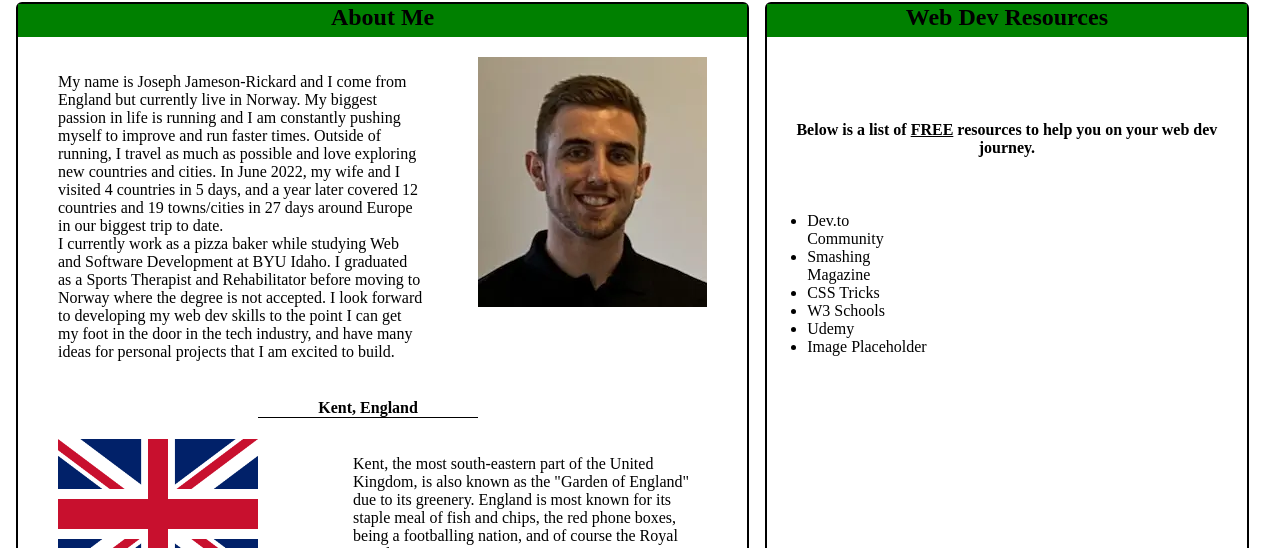
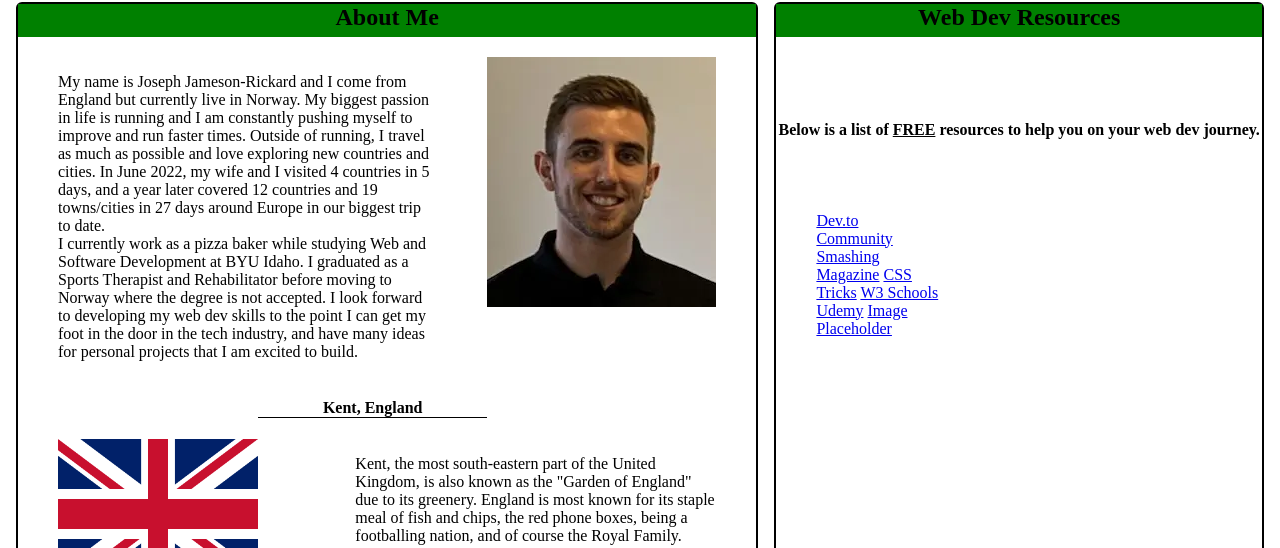
Before and after one commit to JJRTechSec/wdd131, a plain HTML site: page index.html in a window 1280 px wide. Shown: the part 252-800 px from the top of the page. Drawn offline with Linux system fonts and the light colour scheme.

Commit message:
Updated to appease the audit tool

```diff
--- a/index.html
+++ b/index.html
@@ -3,8 +3,8 @@
   <head>
     <meta charset="UTF-8">
     <meta name="viewport" content="width=device-width, initial-scale=1.0">
-    <title>Joseph Jameson-Rickard</title>
-    <meta name="description" content="WDD 131 - Dynamic Web Fundamentals, Joseph Jameson-Rickard, landing page about the author with links to his work">
+    <title>WDD 131 - Dynamic Web Fundamentals - Joseph Jameson-Rickard</title>
+    <meta name="description" content="WDD 131 - Dynamic Web Fundamentals, Joseph Jameson-Rickard, landing page with information about the author, where he is from, what his hobbies are, links to resources to help with web development, and links to his LinkedIn and final project.">
     <meta name="author" content="Joseph Jameson-Rickard">
     <link rel="stylesheet" href="./styles/base.css">
 
@@ -51,12 +51,12 @@
         <h2>Web Dev Resources</h2>
         <h4 class="card-subtitle">Below is a list of <u>FREE</u> resources to help you on your web dev journey.</h4>
         <ul>
-          <li>Dev.to Community</li>
-          <li>Smashing Magazine</li>
-          <li>CSS Tricks</li>
-          <li>W3 Schools</li>
-          <li>Udemy</li>
-          <li>Image Placeholder</li>
+          <a href="#">Dev.to Community</a>
+          <a href="#">Smashing Magazine</a>
+          <a href="#">CSS Tricks</a>
+          <a href="#">W3 Schools</a>
+          <a href="#">Udemy</a>
+          <a href="#">Image Placeholder</a>
         </ul>
       </section>
     </main>
--- a/styles/base.css
+++ b/styles/base.css
@@ -59,7 +59,7 @@ nav a:hover {
 main {
   flex: 1;
   margin: 1em;
-  width: 96.3vw;
+  max-width: 100%;
   height: 100vh;
   display: grid;
   grid-template-columns: 1fr 1fr 1fr 1fr 1fr;
```
